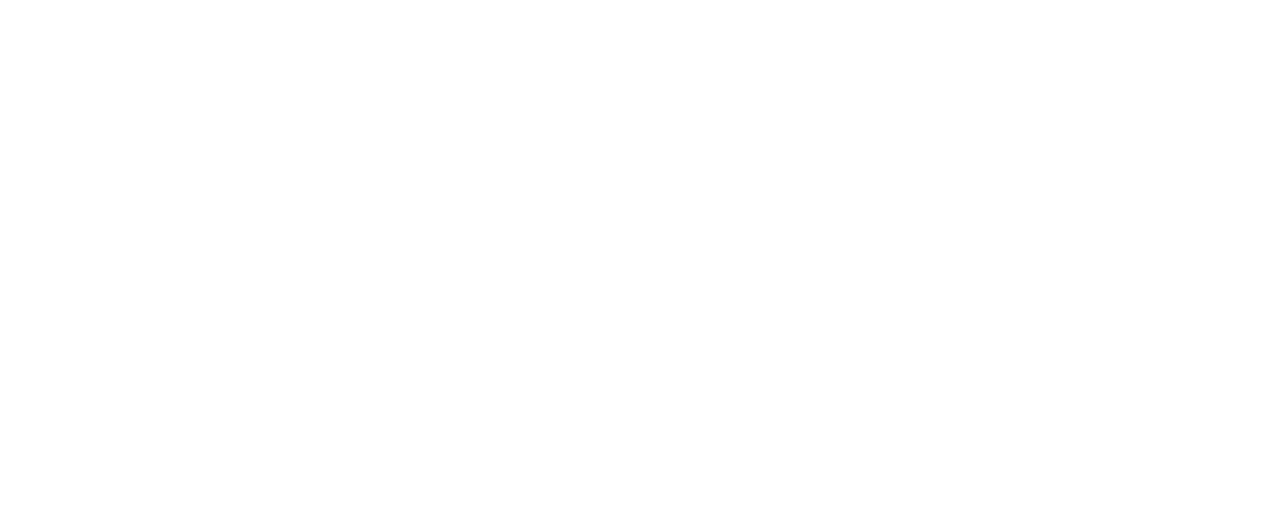
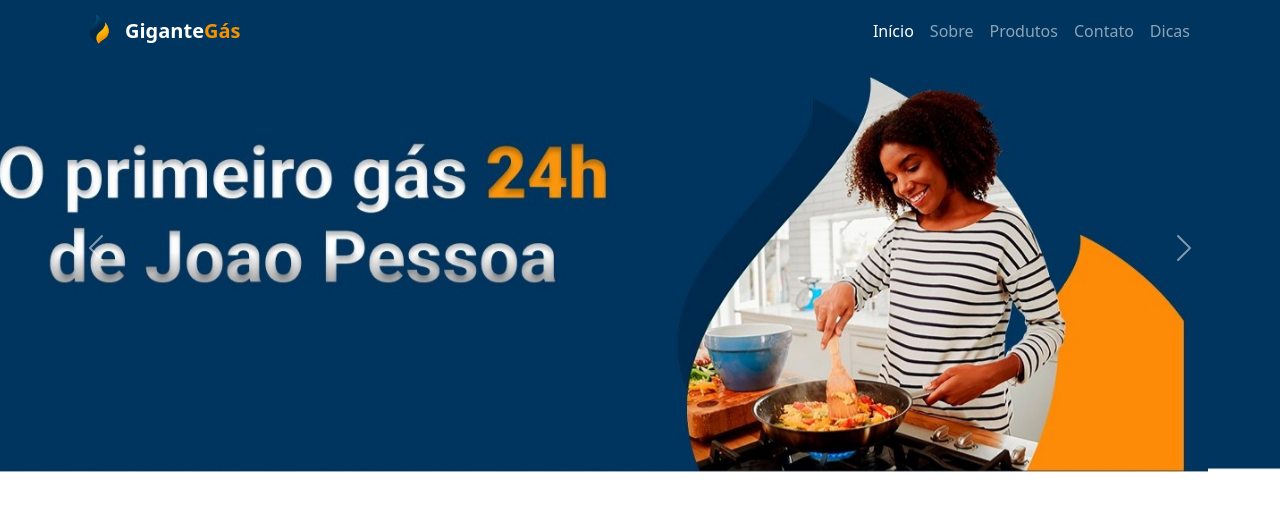
Before and after one commit to Estevam404/gigantegas, a plain HTML site: page index.html in a window 1280 px wide. Drawn offline with nearby package versions, Linux system fonts and the light colour scheme.

Commit message:
Navbar e Carossel finalizados + imagens adicionadas

```diff
--- a/index.html
+++ b/index.html
@@ -3,10 +3,67 @@
 <head>
     <meta charset="UTF-8">
     <meta name="viewport" content="width=device-width, initial-scale=1.0">
-
+    <link href="https://cdn.jsdelivr.net/npm/bootstrap@5.3.6/dist/css/bootstrap.min.css" rel="stylesheet" integrity="sha384-4Q6Gf2aSP4eDXB8Miphtr37CMZZQ5oXLH2yaXMJ2w8e2ZtHTl7GptT4jmndRuHDT" crossorigin="anonymous">
+    <script src="https://cdn.jsdelivr.net/npm/bootstrap@5.3.6/dist/js/bootstrap.bundle.min.js" integrity="sha384-j1CDi7MgGQ12Z7Qab0qlWQ/Qqz24Gc6BM0thvEMVjHnfYGF0rmFCozFSxQBxwHKO" crossorigin="anonymous"></script>
     <title>Gigante Gás</title>
 </head>
 <body>
+    <!-- NAVBAR FIXA -->
+<nav class="navbar navbar-expand-lg navbar-dark bg-dark fixed-top border-0" style="background-color: #00355f !important;">
+  <div class="container">
+
+    <!-- Logo -->
+    <a class="navbar-brand d-flex align-items-center" href="#">
+      <img src="img/Logo-oficial.png" alt="Logo GiganteGás" width="35" height="35" class="me-2">
+      <span><strong>Gigante</strong><span style="color:#F39200;"><strong>Gás</strong></span></span>
+    </a>
+
+    <!-- Botão hamburguer -->
+    <button class="navbar-toggler" type="button" data-bs-toggle="collapse" data-bs-target="#navbarNav">
+      <span class="navbar-toggler-icon"></span>
+    </button>
+
+    <!-- Links -->
+    <div class="collapse navbar-collapse" id="navbarNav">
+      <ul class="navbar-nav ms-auto">
+        <li class="nav-item"><a class="nav-link active" href="index.html">Início</a></li>
+        <li class="nav-item"><a class="nav-link" href="pages/sobre.html">Sobre</a></li>
+        <li class="nav-item"><a class="nav-link" href="pages/produtos.html">Produtos</a></li>
+        <li class="nav-item"><a class="nav-link" href="pages/contato.html">Contato</a></li>
+        <li class="nav-item"><a class="nav-link" href="pages/dicas.html">Dicas</a></li>
+      </ul>
+    </div>
+
+  </div>
+</nav>
+
+<div style="height: 50
+px;"></div>
+
+    <!--carossel-->>
+<header>
+    <div id="carouselGiganteGas" class="carousel slide" data-bs-ride="carousel">
+      <div class="carousel-inner">
+        <div class="carousel-item active">
+          <img src="img/slide1.jpg.jpg" class="d-block w-100" alt="Slide 1">
+        </div>
+        <div class="carousel-item">
+          <img src="img/slide2.jpg.jpg" class="d-block w-100" alt="Slide 2">
+        </div>
+        <div class="carousel-item">
+          <img src="img/slide3.jpg.jpg" class="d-block w-100" alt="Slide 3">
+        </div>
+      </div>
+      <button class="carousel-control-prev" type="button" data-bs-target="#carouselGiganteGas" data-bs-slide="prev">
+        <span class="carousel-control-prev-icon" aria-hidden="true"></span>
+        <span class="visually-hidden">Anterior</span>
+      </button>
+      <button class="carousel-control-next" type="button" data-bs-target="#carouselGiganteGas" data-bs-slide="next">
+        <span class="carousel-control-next-icon" aria-hidden="true"></span>
+        <span class="visually-hidden">Próximo</span>
+      </button>
+    </div>
+</header>
 
 </body>
 </html>
--- a/style.css
+++ b/style.css
@@ -0,0 +1,20 @@
+.carousel-item img {
+  height: 100vh;
+  object-fit: cover;
+  width: 100%;
+}
+body {
+  margin: 0;
+  padding: 0;
+  box-sizing: border-box;
+}
+
+header {
+  margin-top: 0;
+  padding-top: 0;
+}
+
+.carousel {
+  margin-top: 0;
+  padding-top: 0;
+}
```
Also changed, not shown: img/slide1.jpg.jpg (added), img/slide2.jpg.jpg (added), img/slide3.jpg.jpg (added).
